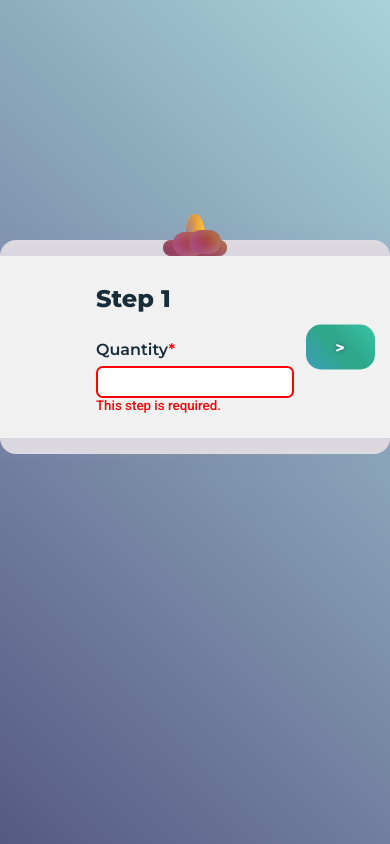
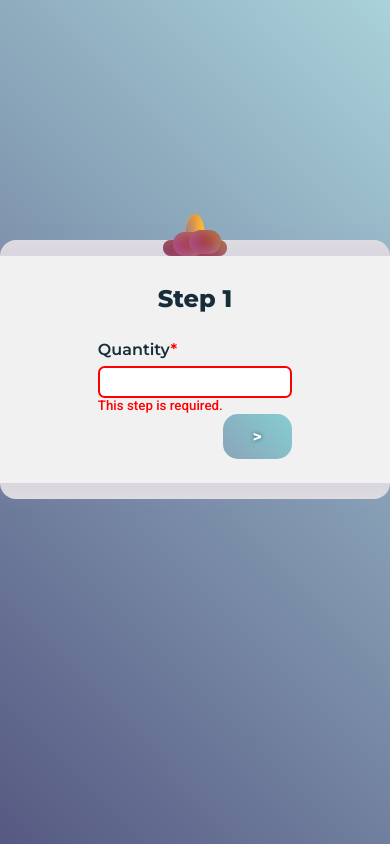
Before and after one commit to AjejeBrazorf/treedom-assign, an Angular app: page / in a window 390 px wide. Built offline with nearby package versions, Linux system fonts and the light colour scheme.

Commit message:
style cleanup

```diff
--- a/src/app/stepper/stepper.component.html
+++ b/src/app/stepper/stepper.component.html
@@ -21,8 +21,8 @@
 <ng-template #content>
   <ng-container [ngTemplateOutlet]="currentStep.template"></ng-container>
   <div class="actions">
-    <button class="prev" *ngIf="canGoPrev()" (click)="prevStep()" [disabled]="(loading$ | async)"><</button>
-    <button class="next" *ngIf="!isLastStep()" type="submit" [disabled]="(loading$ | async)">></button>
+    <input class="prev" type="button" *ngIf="canGoPrev()" (click)="prevStep()" [disabled]="(loading$ | async)" value="<" />
+    <input class="next" *ngIf="!isLastStep()" type="submit" [disabled]="(loading$ | async)" value=">"/>
     <button class="next" *ngIf="isLastStep()" (click)="resetStepper()" [disabled]="(loading$ | async)">reset</button>
   </div>
 </ng-template>
--- a/src/app/stepper/stepper.component.scss
+++ b/src/app/stepper/stepper.component.scss
@@ -107,6 +107,7 @@
 
     @media screen and (max-width: 767px) {
       padding: 1em 2em 1em 2em;
+      align-items: center;
     }
     & > *{
       margin: .5em 0;
--- a/src/styles.scss
+++ b/src/styles.scss
@@ -60,9 +60,9 @@ h6 {
   margin: .3em 0
 }
 
-button, a.button {
+input[type='submit'],input[type='button'],button, a.button {
   color: white;
-  background: linear-gradient(228deg, #38c5a4, #2fa78b 43%, #2fa78b 57%, #3d9ebb);
+  background: linear-gradient(228deg, #85ced1, #8aa4b9);
   text-shadow: 0 0 4px #245d6e;
   height: 3em;
   min-width: 3em;
@@ -77,6 +77,7 @@ button, a.button {
   letter-spacing: 0.02em;
   cursor: pointer;
   &:active {
+    transition: none;
     filter: brightness(0.9);
   }
 }
```
